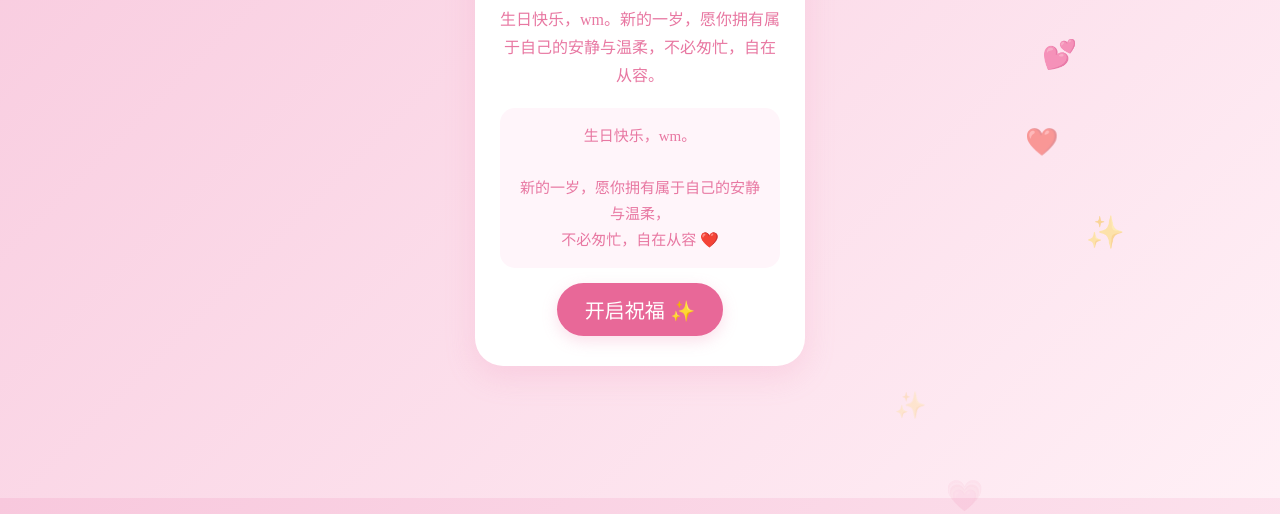
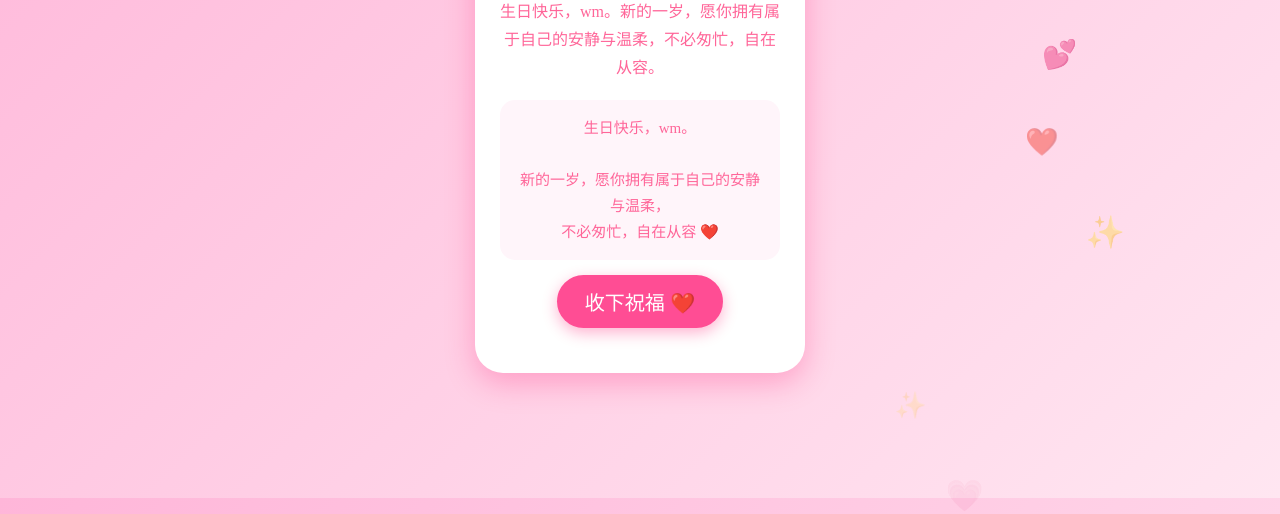
Before and after one commit to gys041018/Missing1015, a plain HTML site: page index.html in a window 1280 px wide. Shown: the part 302-816 px from the top of the page. Drawn offline with Linux system fonts and the light colour scheme.

Commit message:
Revise birthday card design and messages
Updated styles and text content for birthday celebration.

```diff
--- a/index.html
+++ b/index.html
@@ -19,8 +19,8 @@ body{
     background:
     linear-gradient(
     135deg,
-    #f8c8dd,
-    #fff0f6
+    #ffb6d9,
+    #ffe6f1
     );
 }
 .card{
@@ -30,7 +30,7 @@ body{
     border-radius:28px;
     text-align:center;
     box-shadow:
-    0 10px 30px rgba(240,140,180,.22);
+    0 10px 30px rgba(255,0,100,.25);
     z-index:5;
 }
 .heart{
@@ -44,14 +44,14 @@ body{
     }
 }
 h1{
-    color:#e86898;
+    color:#ff4081;
     font-size:32px;
 }
 h2{
-    color:#e878a2;
+    color:#ff6699;
 }
 .text{
-    color:#e878a2;
+    color:#ff6699;
     line-height:28px;
     min-height:50px;
 }
@@ -60,7 +60,7 @@ h2{
     padding:15px;
     background:#fff5fa;
     border-radius:15px;
-    color:#e878a2;
+    color:#ff6699;
     font-size:15px;
     line-height:26px;
 }
@@ -69,16 +69,16 @@ button{
     border-radius:40px;
     font-size:20px;
     padding:12px 28px;
-    margin-top:15px;
+    margin:15px;
     cursor:pointer;
 }
 #yes{
-    background:#e86898;
+    background:#ff4d94;
     color:white;
     transition:
     transform .4s ease;
     box-shadow:
-    0 5px 15px rgba(240,140,180,.28);
+    0 5px 15px rgba(255,0,100,.3);
 }
 .love{
     position:absolute;
@@ -127,7 +127,7 @@ button{
 不必匆忙，自在从容 ❤️
 </div>
 <button id="yes">
-开启祝福 ✨
+收下祝福 ❤️
 </button>
 </div>
 <script>
@@ -164,12 +164,12 @@ yes.onclick=function(){
         wm ❤️
         </h1>
         <h2>
-        生辰喜乐✨
+        祝福送达✨
         </h2>
         <p>
-        愿岁岁安然，
+        愿岁岁无忧，
         <br>
-        常伴安静与温柔，自在从容
+        一直安静温柔，自在从容
         </p>
         `;
         fireworks();
```
